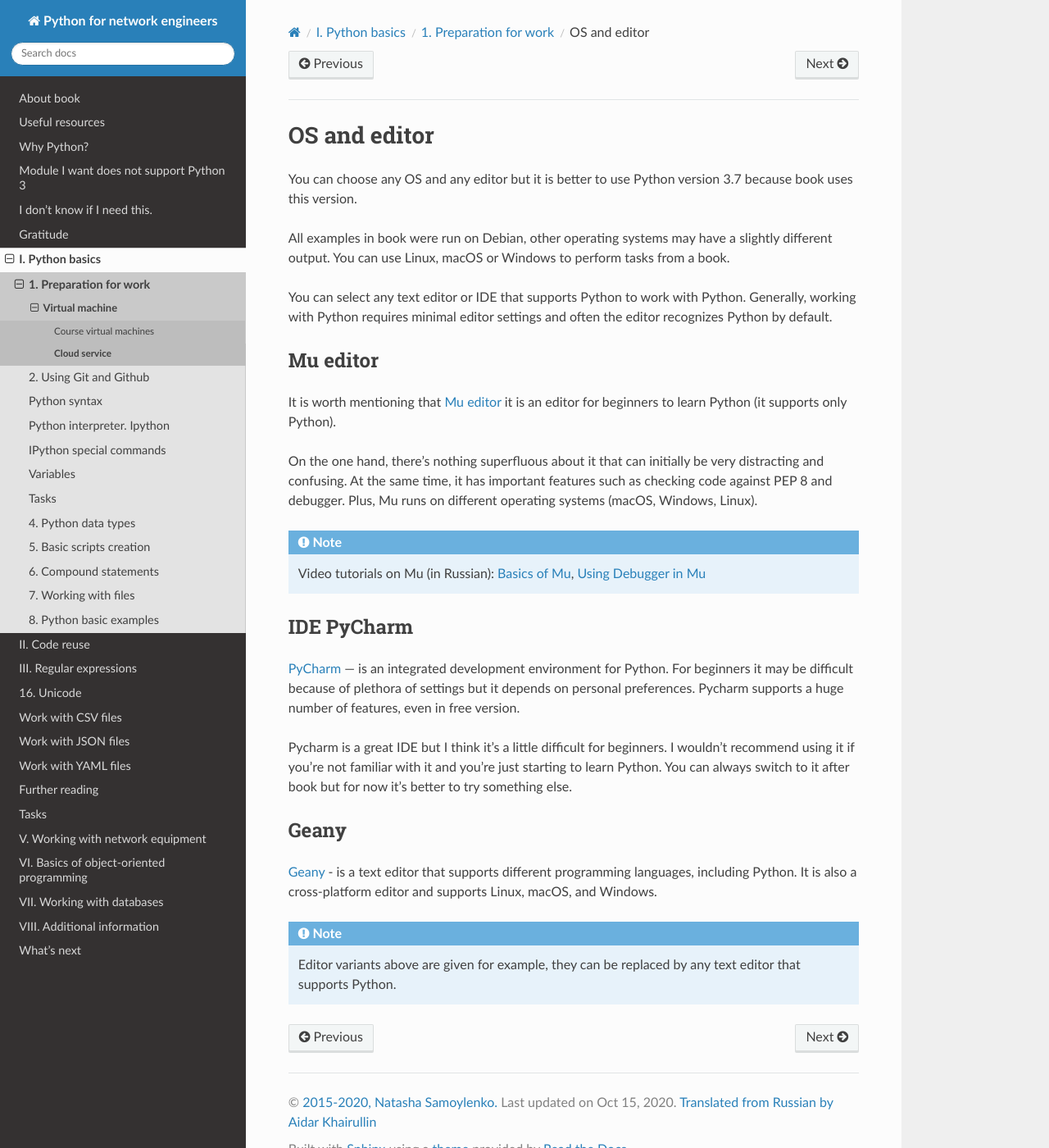
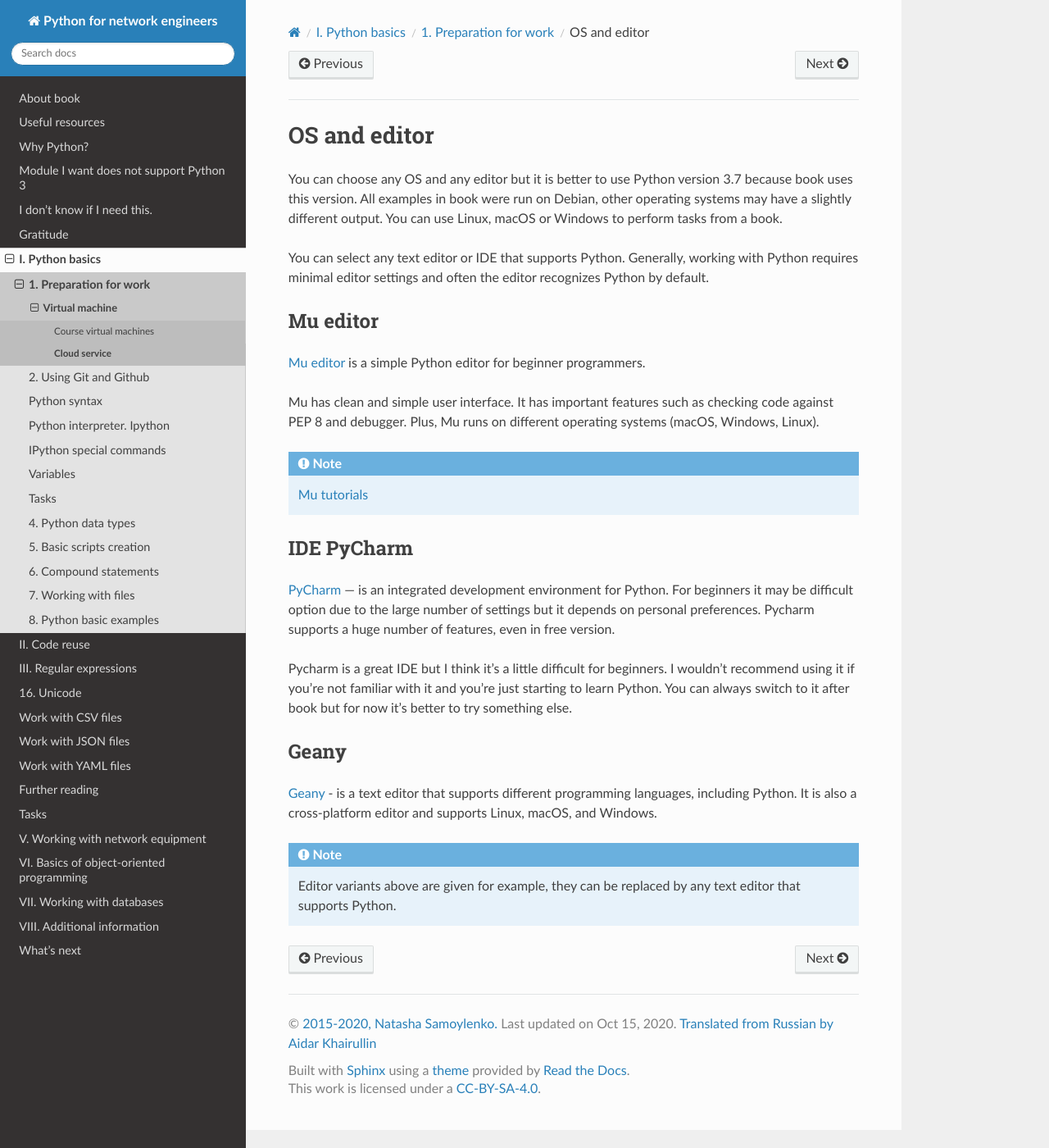
Before and after one commit to natenka/pyneng-book-en, a Sphinx documentation site: the page built from docs/source/book/01_intro/os_and_editor.rst, in a window 1280 px wide and 1400 px high. Shown: the whole window at 82% size. Built offline with Sphinx 7.4.7 and the Read the Docs theme 2.0.0, drawn with Linux system fonts in a browser that asks for light colours; pages that are not in the unit, such as notebooks, are missing from menus.

Commit message:
Small fixes

```diff
--- a/docs/source/book/01_intro/os_and_editor.rst
+++ b/docs/source/book/01_intro/os_and_editor.rst
@@ -2,28 +2,27 @@ OS and editor
 =============
 
 You can choose any OS and any editor but it is better to use Python version 3.7 because book uses this version.
-
 All examples in book were run on Debian, other operating systems may have a slightly different output. You can use Linux, macOS or Windows to perform tasks from a book.
 
-You can select any text editor or IDE that supports Python to work with Python. Generally, working with Python requires minimal editor settings and often the editor recognizes Python by default.
+You can select any text editor or IDE that supports Python. Generally, working with Python requires minimal editor settings and often the editor recognizes Python by default.
 
 Mu editor
-^^^^^^^^^^^
+^^^^^^^^^
 
-It is worth mentioning that `Mu editor <https://codewith.mu/>`__ it is an editor for beginners to learn Python (it supports only Python).
+`Mu editor <https://codewith.mu/>`__ is a simple Python editor for beginner programmers.
 
-On the one hand, there’s nothing superfluous about it that can initially be very distracting and confusing. At the same time, it has important features such as checking code against PEP 8 and debugger. Plus, Mu runs on different operating systems (macOS, Windows, Linux).
+Mu has clean and simple user interface. It has important features such as checking code against PEP 8 and debugger.
+Plus, Mu runs on different operating systems (macOS, Windows, Linux).
 
 .. note::
-    Video tutorials on Mu (in Russian):
-    `Basics of Mu <https://youtu.be/9qH92jz0p58>`__,
-    `Using Debugger in Mu <https://youtu.be/s9Lskg37xss>`__
+    `Mu tutorials <https://codewith.mu/en/tutorials/>`__
 
 
 IDE PyCharm
 ^^^^^^^^^^^
 
-`PyCharm <https://www.jetbrains.com/pycharm/>`__ — is an integrated development environment for Python. For beginners it may be difficult because of plethora of settings but it depends on personal preferences. Pycharm supports a huge number of features, even in free version.
+`PyCharm <https://www.jetbrains.com/pycharm/>`__ — is an integrated development environment for Python. For beginners it may be difficult
+option due to the large number of settings but it depends on personal preferences. Pycharm supports a huge number of features, even in free version.
 
 Pycharm is a great IDE but I think it’s a little difficult for beginners. I wouldn’t recommend using it if you're not familiar with it and you’re just starting to learn Python. You can always switch to it after book but for now it’s better to try something else.
 
--- a/docs/source/book/01_intro/virtualenv.rst
+++ b/docs/source/book/01_intro/virtualenv.rst
@@ -3,9 +3,9 @@ Virtual environment
 
 Virtual environments:
 
--  Allow different projects to be isolated from each other;
--  Packages that are needed by different projects are in different places - for example, if one project requires 1.0 package and another project requires the same package but version 3.1, they will not interfere with each other;
--  Packages that are installed in virtual environments do not impact on global packages.
+-  Allow different projects to be isolated from each other
+-  Packages that are needed by different projects are in different places - for example, if one project requires 1.0 package and another project requires the same package but version 3.1, they will not interfere with each other
+-  Packages that are installed in virtual environments do not impact on global packages
 
 .. note::
     Python has several options for creating virtual environments. You can use any of them. To start with, you can use virtualenvwrapper and then eventually you can figure out which options are still available.
```
